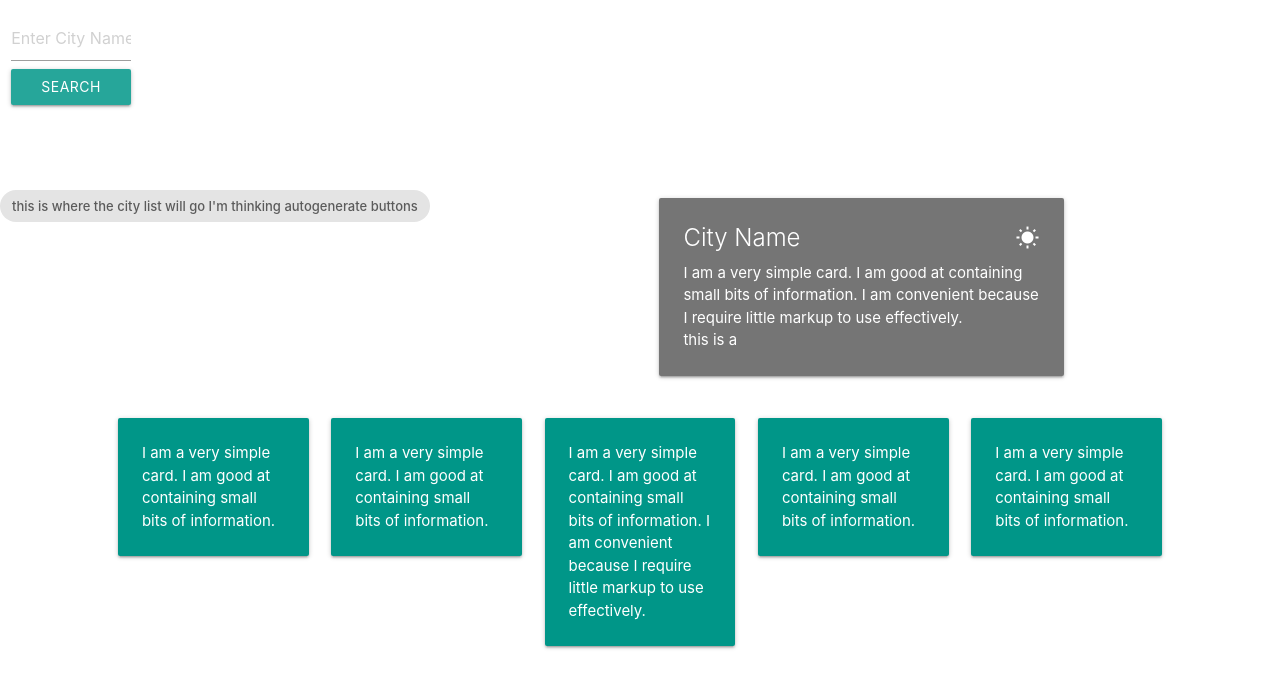
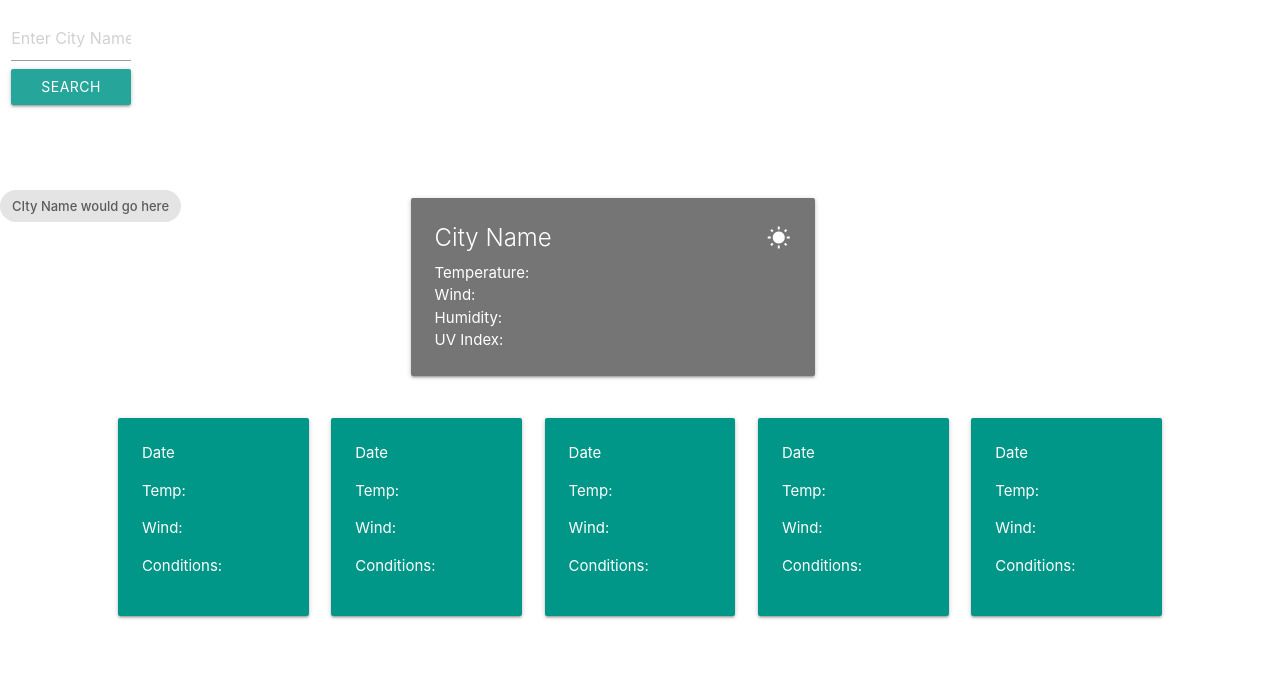
Before and after one commit to kaisercoding21/Weather-dashboard, a plain HTML site: page index.html in a window 1280 px wide. Shown: the part 136-817 px from the top of the page. Drawn offline with nearby package versions, Linux system fonts and the light colour scheme.

Commit message:
no progress. will revisit in future

```diff
--- a/assets/js/script.js
+++ b/assets/js/script.js
@@ -18,6 +18,7 @@ userCity = "";
 var getUserInput = function (event) {
   event.preventDefault();
   userCity = userCityInput.value.trim().toLowerCase();
+
   if (userCity) {
     fetch(
       "https://api.openweathermap.org/data/2.5/weather?q=" +
@@ -45,21 +46,25 @@ var getUserInput = function (event) {
       });
     });
 
-    timeout();
+    userCityInput.textContent = userCity;
+    console.log(userCity);
+    userInput.reset();
+
+    // timeout();
   }
   // displayCurrentWeather();
 };
 
+userInput.addEventListener("submit", getUserInput);
+// var timeout = function () {
+//   setTimeout(function () {
+//     console.log(userCity);
+//     console.log(currentWeather);
+//     console.log(futureCast);
+//     console.log(futureCast.daily[1].uvi);
+//   }, 1000);
+// };
 // var displayCurrentWeather = function () {
 // };
 
-userInput.addEventListener("submit", getUserInput);
-var timeout = function () {
-  setTimeout(function () {
-    console.log(userCity);
-    console.log(currentWeather);
-    console.log(futureCast);
-    console.log(futureCast.daily[1].uvi);
-  }, 1000);
-};
 // // callbacks
--- a/index.html
+++ b/index.html
@@ -39,7 +39,7 @@
     <div class="section"></div>
     <div class="col s3 m6 l12 align left chip">
       <div class="chip-text">
-        this is where the city list will go I'm thinking autogenerate buttons
+        CIty Name would go here
       </div>
     </div>
 
@@ -48,14 +48,14 @@
         <div class="card grey darken-1 hoverable">
           <div class="card-content white-text">
             <span class="card-title" id="title"
-              >City Name <i class="material-icons right">wb_sunny</i></span
+              >City Name<i class="material-icons right">wb_sunny</i></span
             >
             <p>
-              I am a very simple card. I am good at containing small bits of
-              information. I am convenient because I require little markup to
-              use effectively.
+              Temperature:
             </p>
-            <p>this is a</p>
+            <p>Wind:</p>
+            <p>Humidity:</p>
+            <p>UV Index:</p>
           </div>
         </div>
       </div>
@@ -63,48 +63,47 @@
 
     <div class="row">
       <div class="col s2 offset-l1">
-        <div class="card-panel teal hoverable" id="1">
-          <span class="white-text"
-            >I am a very simple card. I am good at containing small bits of
-            information.
-          </span>
+        <div class="card-panel white-text teal hoverable" id="1">
+          <span class="white-text">Date </span>
+          <p>Temp:</p>
+          <p>Wind:</p>
+          <p>Conditions:</p>
         </div>
       </div>
 
       <div class="col s2">
-        <div class="card-panel teal hoverable" id="2">
-          <span class="white-text"
-            >I am a very simple card. I am good at containing small bits of
-            information.
-          </span>
+        <div class="card-panel white-text teal hoverable" id="2">
+          <span class="white-text">Date </span>
+          <p>Temp:</p>
+          <p>Wind:</p>
+          <p>Conditions:</p>
         </div>
       </div>
 
       <div class="col s2" id="3">
-        <div class="card-panel teal hoverable">
-          <span class="white-text"
-            >I am a very simple card. I am good at containing small bits of
-            information. I am convenient because I require little markup to use
-            effectively.
-          </span>
+        <div class="card-panel white-text teal hoverable">
+          <span class="white-text">Date </span>
+          <p>Temp:</p>
+          <p>Wind:</p>
+          <p>Conditions:</p>
         </div>
       </div>
 
       <div class="col s2" id="4">
-        <div class="card-panel teal hoverable">
-          <span class="white-text"
-            >I am a very simple card. I am good at containing small bits of
-            information.
-          </span>
+        <div class="card-panel white-text teal hoverable">
+          <span class="white-text">Date </span>
+          <p>Temp:</p>
+          <p>Wind:</p>
+          <p>Conditions:</p>
         </div>
       </div>
 
       <div class="col s2" id="5">
-        <div class="card-panel teal hoverable">
-          <span class="white-text"
-            >I am a very simple card. I am good at containing small bits of
-            information.
-          </span>
+        <div class="card-panel white-text teal hoverable">
+          <span class="white-text">Date </span>
+          <p>Temp:</p>
+          <p>Wind:</p>
+          <p>Conditions:</p>
         </div>
       </div>
     </div>
```
Also changed, not shown: 1 other file.
